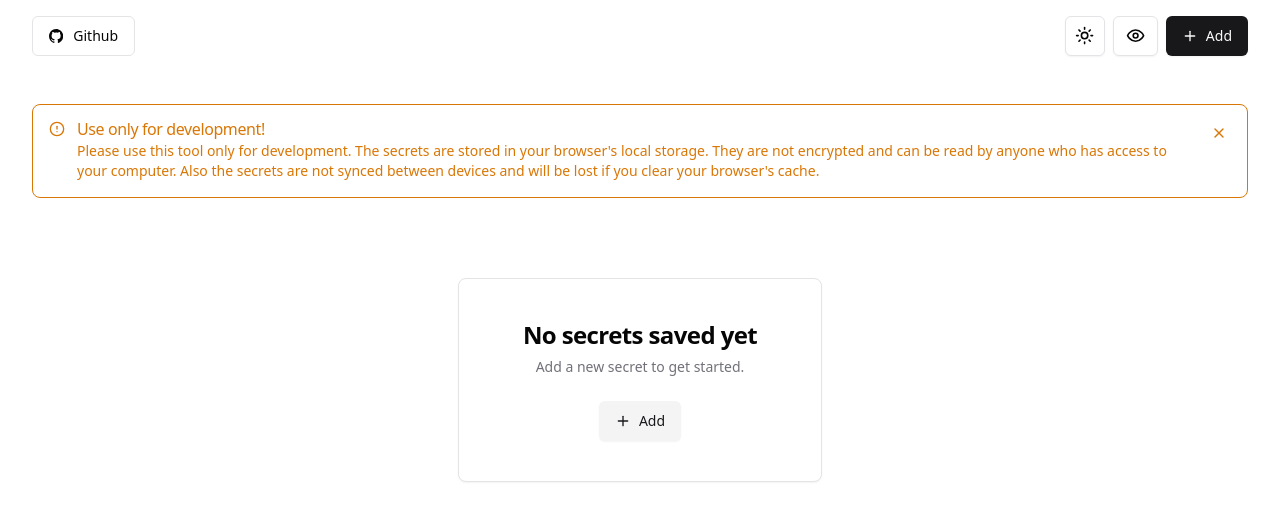
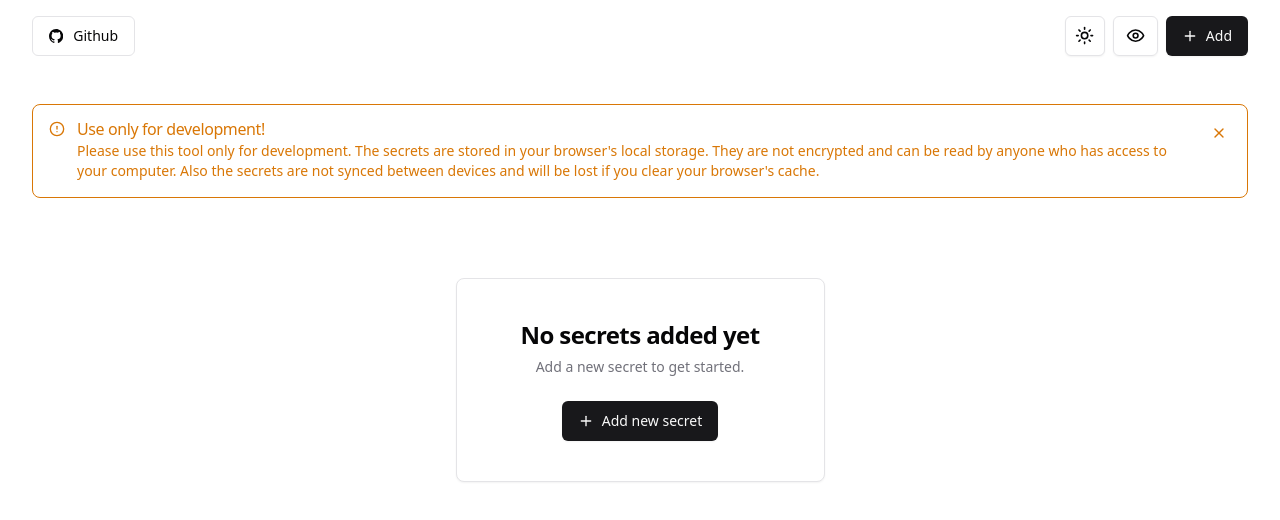
Before and after one commit to K1NXZ/TOTPGen, a React (Vite) app: page / in a window 1280 px wide. Shown: the top 520 px of the page. Built offline with nearby package versions, Linux system fonts and the light colour scheme.

Commit message:
added meta descriptions

```diff
--- a/index.html
+++ b/index.html
@@ -4,7 +4,12 @@
     <meta charset="UTF-8" />
     <link rel="icon" type="image/svg+xml" href="/vite.svg" />
     <meta name="viewport" content="width=device-width, initial-scale=1.0" />
-    <title>TOTP Generator</title>
+    <title>TOTPGen</title>
+    <meta
+      name="description"
+      content="TOTPGen: A free, open-source web tool designed for development purposes, enabling developers to securely store TOTP secrets locally. Store and read your tokens with ease and convenience. Ideal for testing and development environments."
+    />
+    <meta name="title" content="TOTP development on easy-mode." />
   </head>
   <body>
     <div id="root"></div>
--- a/src/components/layouts/main-layout.tsx
+++ b/src/components/layouts/main-layout.tsx
@@ -65,7 +65,7 @@ export function MainLayout({ children }: { children: React.ReactNode }) {
                 </Toggle>
               </TooltipTrigger>
               <TooltipContent>
-                <p>Toggle token visibility</p>
+                <p>Toggle visibility</p>
               </TooltipContent>
             </Tooltip>
           </TooltipProvider>
--- a/src/components/shared/forms/add-secret-form.tsx
+++ b/src/components/shared/forms/add-secret-form.tsx
@@ -82,6 +82,7 @@ export function AddSecretForm({ onFinish }: { onFinish: () => void }) {
               <FormControl>
                 <Input
                   {...field}
+                  placeholder="NB2W45DFOIZA"
                   className="font-mono"
                   onBlur={(e) => {
                     field.onBlur()
@@ -107,10 +108,11 @@ export function AddSecretForm({ onFinish }: { onFinish: () => void }) {
                 />
               </FormControl>
               <FormDescription>
-                <span className="rounded-sm bg-secondary px-1 py-0.5 font-mono">
+                URI or
+                <span className="mx-1 rounded-sm bg-secondary px-1 py-0.5 font-mono text-sm">
                   Base32
-                </span>{" "}
-                Encoded Secret
+                </span>
+                Encoded Secret.
               </FormDescription>
               <FormMessage />
             </FormItem>
--- a/src/components/shared/secret-grid.tsx
+++ b/src/components/shared/secret-grid.tsx
@@ -354,10 +354,10 @@ function EmptyGrid() {
       exit={{ opacity: 0 }}
     >
       <Card className="mx-auto mt-20 w-fit">
-        <CardContent className="px-10 py-4">
+        <CardContent className="px-4 py-4 sm:px-10">
           <CardHeader>
             <CardTitle className="text-center text-2xl font-bold tracking-tight text-foreground">
-              No secrets saved yet
+              No secrets added yet
             </CardTitle>
             <CardDescription className="text-center text-muted-foreground">
               Add a new secret to get started.
@@ -365,11 +365,11 @@ function EmptyGrid() {
           </CardHeader>
           <CardFooter className="justify-center">
             <Button
-              variant="secondary"
+              variant="default"
               className="gap-2"
               onClick={() => setOpen(true)}
             >
-              <Plus className="h-4 w-4" /> Add
+              <Plus className="h-4 w-4" /> Add new secret
             </Button>
           </CardFooter>
         </CardContent>
```
